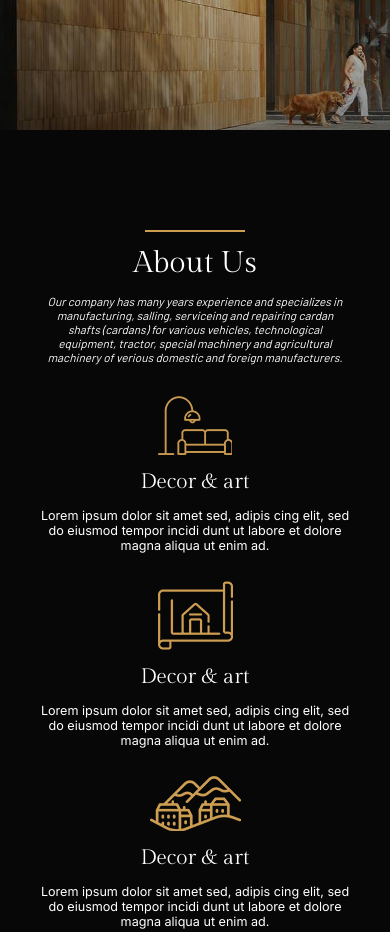
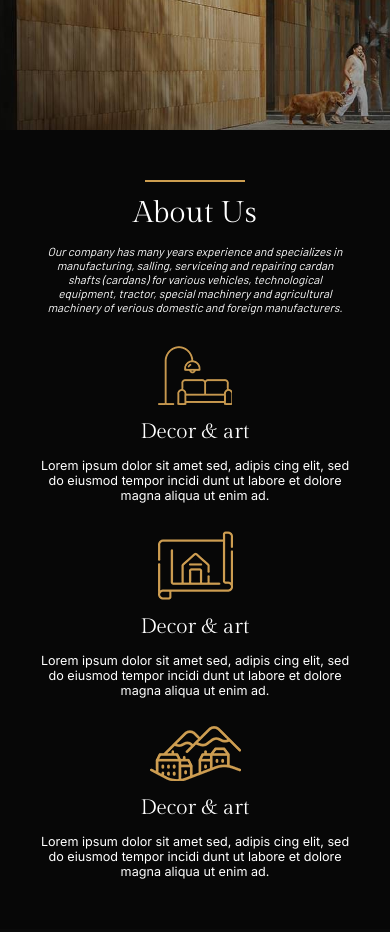
Before and after one commit to Cxvarisorka/lulinidevelopment, a plain HTML site: page index.html in a window 390 px wide. Shown: the part 520-1452 px from the top of the page. Drawn offline with nearby package versions, Linux system fonts and the light colour scheme.

Commit message:
Add files via upload

```diff
--- a/css/index.css
+++ b/css/index.css
@@ -697,6 +697,9 @@ nav {
   }
 }
 @media (max-width: 400px) {
+  .about,.best-projects,.world-project,.questions{
+    padding: 50px 20px;
+  }
   #logo2 {
     font-size: 1.5em;
   }
```
